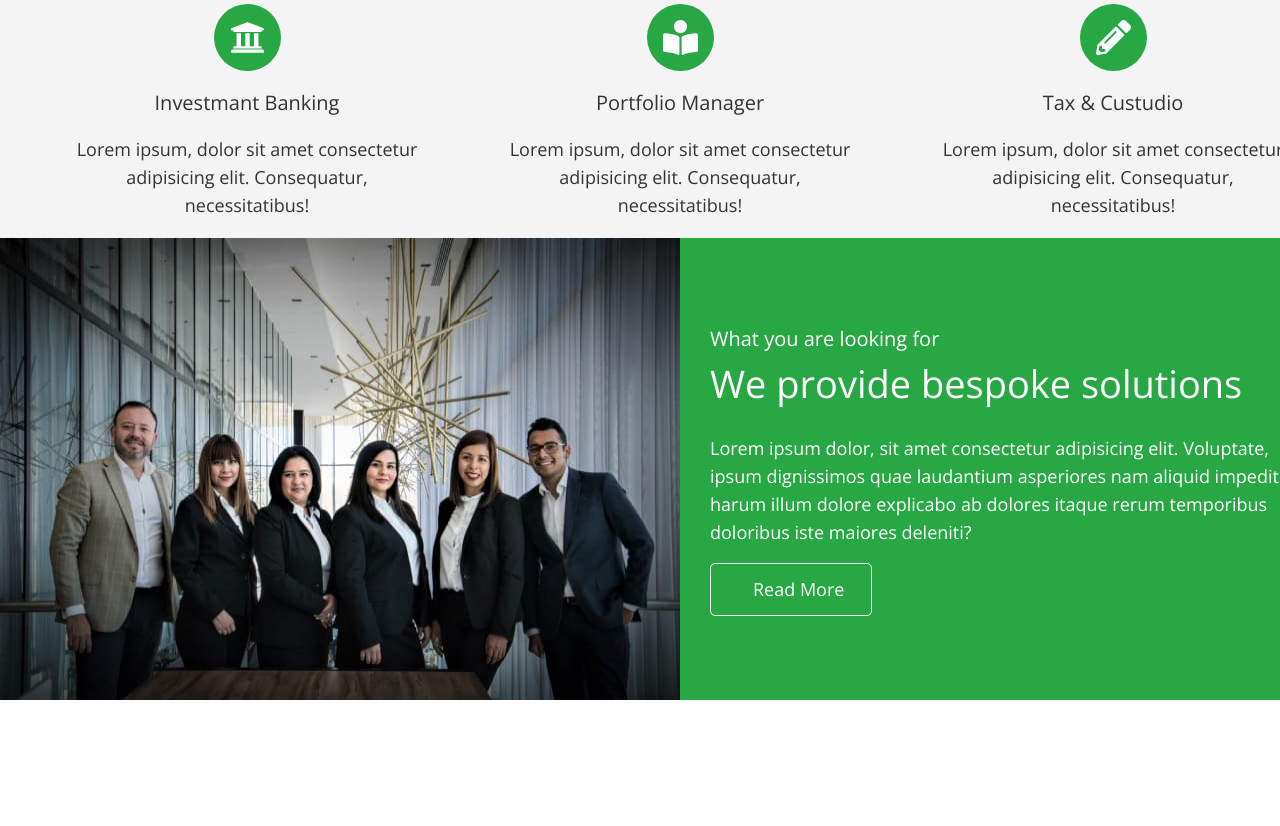
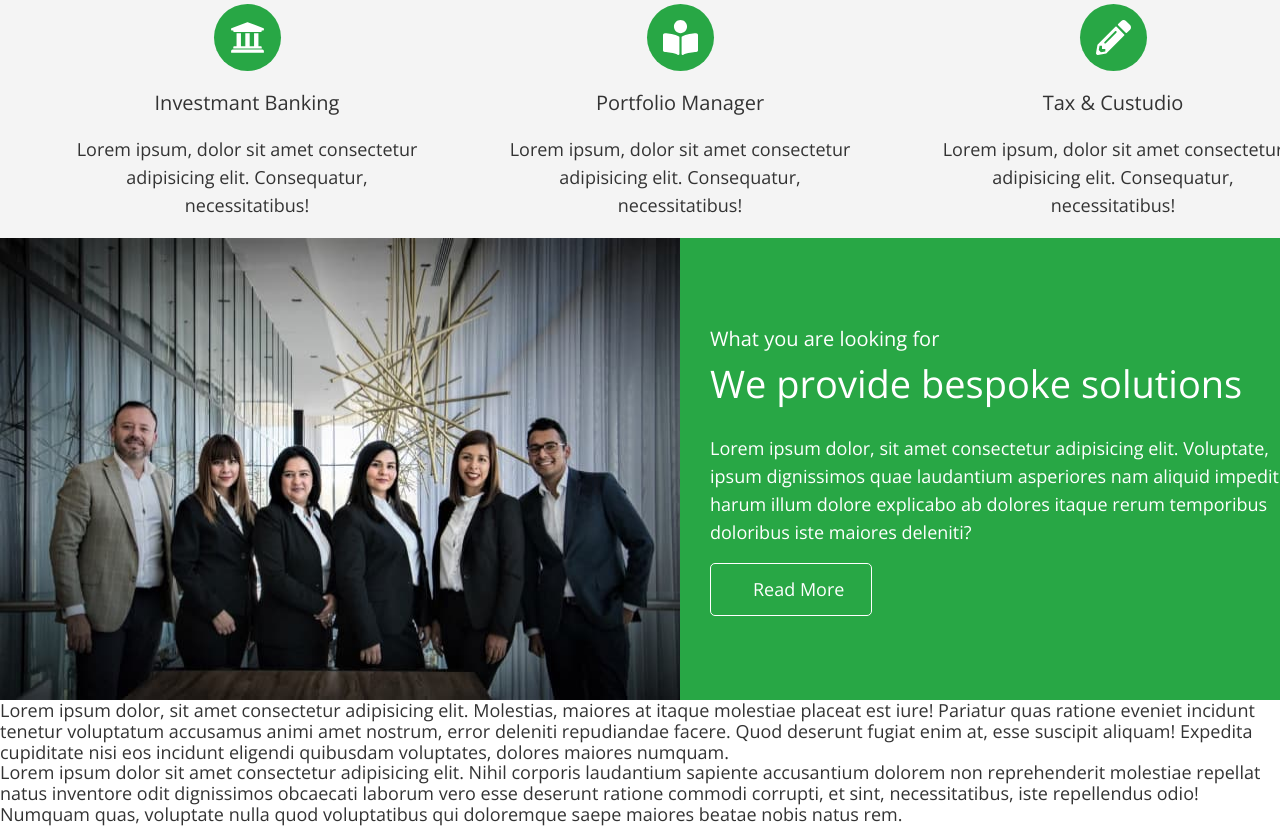
Before and after one commit to BeibaRoman/fson-67-leger, a plain HTML site: page index.html in a window 1280 px wide. Shown: the part 804-1630 px from the top of the page. Before the commit the page ends 1504 px from the top, so only its background shows below. Drawn offline with nearby package versions, Linux system fonts and the light colour scheme.

Commit message:
Update index.html

```diff
--- a/index.html
+++ b/index.html
@@ -172,6 +172,26 @@
           </div>
         </div>
       </section>
+
+      <section>
+        <p>
+          Lorem ipsum dolor, sit amet consectetur adipisicing elit. Molestias,
+          maiores at itaque molestiae placeat est iure! Pariatur quas ratione
+          eveniet incidunt tenetur voluptatum accusamus animi amet nostrum,
+          error deleniti repudiandae facere. Quod deserunt fugiat enim at, esse
+          suscipit aliquam! Expedita cupiditate nisi eos incidunt eligendi
+          quibusdam voluptates, dolores maiores numquam.
+        </p>
+
+        <p>
+          Lorem ipsum dolor sit amet consectetur adipisicing elit. Nihil
+          corporis laudantium sapiente accusantium dolorem non reprehenderit
+          molestiae repellat natus inventore odit dignissimos obcaecati laborum
+          vero esse deserunt ratione commodi corrupti, et sint, necessitatibus,
+          iste repellendus odio! Numquam quas, voluptate nulla quod voluptatibus
+          qui doloremque saepe maiores beatae nobis natus rem.
+        </p>
+      </section>
     </main>
   </body>
 </html>
```
